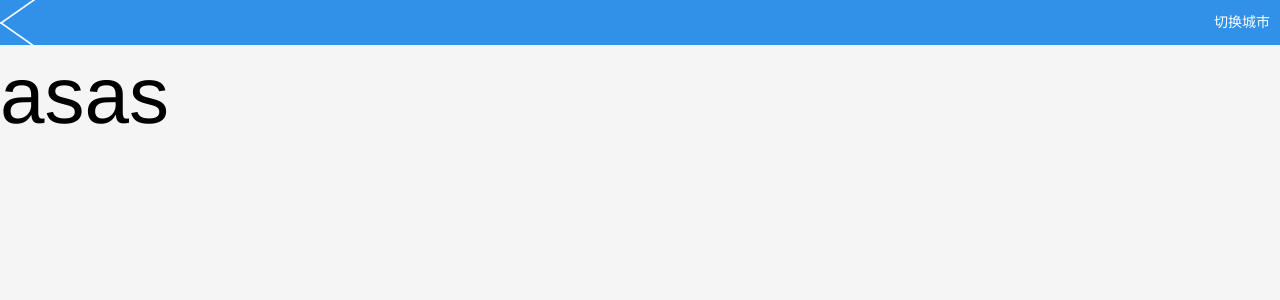
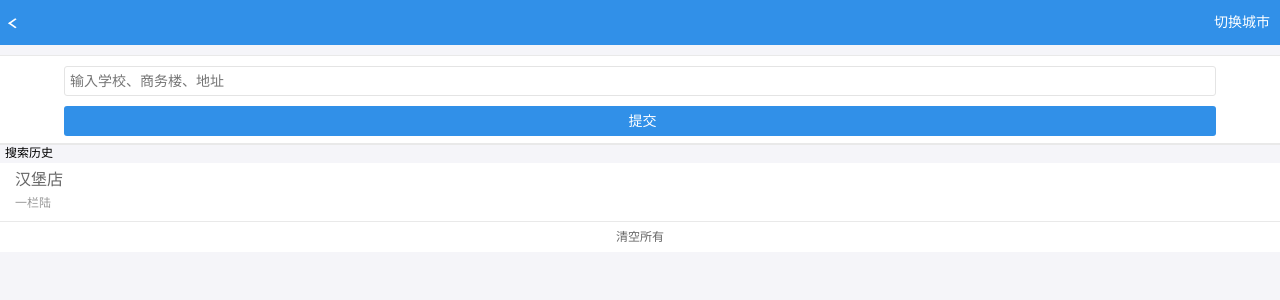
Before and after one commit to ublooth/React-porject, a React app: page /city/1 in a window 1280 px wide. Shown: the top 300 px of the page. Built offline with nearby package versions, Linux system fonts and the light colour scheme; no server answers.

Commit message:
'安装UI库'

```diff
--- /dev/null
+++ b/config-overrides.js
@@ -0,0 +1,12 @@
+const { override, fixBabelImports } = require('customize-cra');
+
+// module.exports = function override(config, env) {
+//   // do stuff with the webpack config...
+//   return config;
+// };
+module.exports = override(
+  fixBabelImports('import', {
+     ibraryName: 'antd-mobile',
+    style: 'css',
+  }),
+);
--- a/package.json
+++ b/package.json
@@ -10,6 +10,7 @@
     "@testing-library/user-event": "^7.2.1",
     "@typescript-eslint/eslint-plugin": "^2.10.0",
     "@typescript-eslint/parser": "^2.10.0",
+    "antd-mobile": "^2.3.1",
     "axios": "^0.19.2",
     "babel-eslint": "10.0.3",
     "babel-jest": "^24.9.0",
@@ -139,5 +140,9 @@
     "presets": [
       "react-app"
     ]
+  },
+  "devDependencies": {
+    "customize-cra": "^0.9.1",
+    "react-app-rewired": "^2.1.5"
   }
 }
--- a/src/index.js
+++ b/src/index.js
@@ -2,5 +2,6 @@ import React from 'react';
 import ReactDOM from 'react-dom';
 import Router from './pages/router/router';
 import './overall/rem'; // 自适应
+import 'antd-mobile/dist/antd-mobile.css';  // or 'antd-mobile/dist/antd-mobile.less'
 
 ReactDOM.render(<Router />, document.getElementById('root')); // 渲染组件
--- a/src/pages/App/App.js
+++ b/src/pages/App/App.js
@@ -83,12 +83,10 @@ class App extends Component {
         </div>
         {
           Object.keys(this.state.allCity).map(
-            (item, i) => <div className="app-city-all"
-              key={i}
-            >
+            (item, i) => <div className="app-city-all" key={i}>
               <div className="allHead">
                 <span>{item}</span>
-                <span style={i === 0 ? { display: 'inline-block' } : { display: 'none' }}>（按字母排序）</span>
+                { i === 0 && <span style={{ display: 'inline-block' }}>（按字母排序）</span> }
               </div>
               <ul className="strLIist">
                 {this.state.allCity[item].map((str, z) =>
--- a/src/pages/city/index.js
+++ b/src/pages/city/index.js
@@ -1,12 +1,14 @@
 import React, { Component } from 'react'
 import { currentcity } from '../../api/api'
 import './index.scss'
+import { Toast } from 'antd-mobile';
 
 class City extends Component {
   constructor(props) {
     super(props);
     this.state = {
       cityNnme: '',
+      searchData: '',
     }
   }
   componentDidMount() {
@@ -25,6 +27,16 @@ class City extends Component {
   toGoBack() {
     this.props.history.goBack();
   }
+  searchClick() {
+    if(!this.state.searchData) {
+      Toast.info('This is a toast tips !!!', 1);
+    }
+  }
+  change(e) {
+    this.setState({
+      searchData: e.target.value
+    })
+  }
   render() {
     return(
       <div className="city">
@@ -33,9 +45,24 @@ class City extends Component {
           <span className="name">{ this.state.cityNnme }</span>
           <span className="tapi" onClick={ this.toGoBack.bind(this) }>切换城市</span>
         </div>
-        <div>
-          asas
+        <div className="search">
+          <div>
+            <input type="text" className="text-input" onChange={ this.change.bind(this) } defaultValue={this.state.searchData} placeholder="输入学校、商务楼、地址"/>
+          </div>
+          <div>
+            <button onClick={ this.searchClick.bind(this) }>提交</button>
+          </div>
         </div>
+        <p className="search-History">搜索历史</p>
+        <div className="search-list">
+          <ul>
+            <li>
+              <p>汉堡店</p>
+              <p>一栏陆</p>
+            </li>
+          </ul>
+        </div>
+        <div className="emptyingAll">清空所有</div>
       </div>
     );
   }
--- a/src/pages/city/index.scss
+++ b/src/pages/city/index.scss
@@ -1,7 +1,7 @@
 @import "../style/mixin.scss";
 
 .city {
-  padding-top: 50px;
+  padding-top: 55px;
   .head-head {
     padding-right: 10px;
     text-align: center;
@@ -38,5 +38,57 @@
 
     }
   }
-
+  .search {
+    @include wh(100%, 90px);
+    background: #fff;
+    border-top: 1px solid #e9e9e9;
+    border-bottom: 2px solid #e9e9e9;
+    div {
+      width: 90%;
+      margin: 0px auto;
+      padding-top: 10px;
+    }
+    .text-input,
+    button {
+      @include wh(100%, 30px);
+      border: 1px solid #e4e4e4;
+      border-radius: 3px;
+      padding-left: 5px;
+    }
+    button {
+      background: #3190e8;
+      color: #fff;
+      border: none;
+    }
+  }
+  .search-History {
+    font-size: 12px;
+    padding: 2px 5px;
+  }
+  .search-list {
+    ul{
+      li {
+        background: #fff;
+        border-bottom: 1px solid #e9e9e9;
+        p {
+          padding: 0px 10px 0 15px;
+        }
+        p:nth-child(1) {
+          padding-top: 8px;
+          @include sc(16px, #666);
+        }
+        p:nth-child(2) {
+          padding: 8px 10px 10px 15px;
+          @include sc(12px, #999);
+        }
+      }
+    }
+  }
+  .emptyingAll {
+    @include wh(100%, 30px);
+    background-color: #fff;
+    @include sc(12px, #666);
+    line-height: 30px;
+    text-align: center;
+  }
 }
--- a/src/pages/style/base.scss
+++ b/src/pages/style/base.scss
@@ -43,12 +43,12 @@
 }
 
 /*定义滚动条轨道 内阴影+圆角*/
-::-webkit-scrollbar-track
-{
-    -webkit-box-shadow: inset 0 0 1px rgba(0,0,0,0);
-    border-radius: 10px;
-    background-color: #F5F5F5;
-}
+// ::-webkit-scrollbar-track
+// {
+//     -webkit-box-shadow: inset 0 0 1px rgba(0,0,0,0);
+//     border-radius: 10px;
+//     background-color: #F5F5F5;
+// }
 
 
 /*去除虚线*/
```
Also changed, not shown: 1 other file (tests, documents, lock files or other folders).
